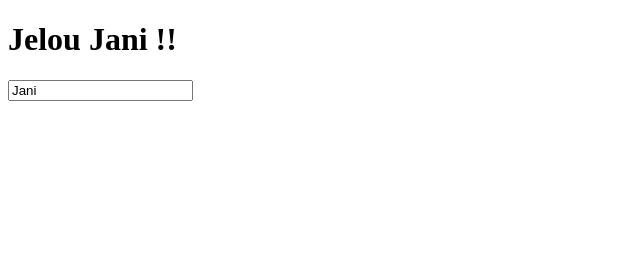
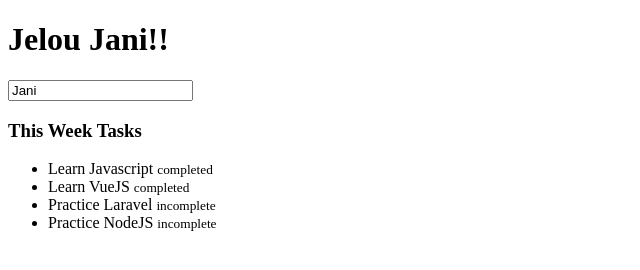
Before and after one commit to janijesse/sayjelou, a plain HTML site: page index.html in a window 1280 px wide. Shown: the whole page, without its empty margins (0-640 px from the left). Drawn offline with nearby package versions, Linux system fonts and the light colour scheme.

Commit message:
Conditionals and Loops

```diff
--- a/index.html
+++ b/index.html
@@ -7,8 +7,17 @@
 </head>
 <body>
     <div id="app">
-        <h1>Jelou {{ name }} !!</h1>
+        <h1 v-if="name.length > 2">Jelou <span v-text="name"></span>!!</h1>
+        <h2 v-else>Write your name please</h2>
         <input type="text" v-model="name" >
+        <h3>This Week Tasks</h3>
+        <ul>
+            <li v-for="task in tasks" >
+                <span v-text="task.title "></span>
+                <small v-if="task.completed">completed</small>
+                <small v-else>incomplete</small>
+            </li>
+        </ul>
     </div>
 
     <script src="https://cdn.jsdelivr.net/npm/vue/dist/vue.js"></script>
@@ -16,7 +25,13 @@
         var app = new Vue({
             el: '#app',
             data: {
-                name: "Jani"
+                name: "Jani",
+                tasks: [
+                    {title: "Learn Javascript", completed: true},
+                    {title: "Learn VueJS", completed:true},
+                    {title: "Practice Laravel", completed:false},
+                    {title: "Practice NodeJS", completed:false},
+                ]
             }
         });
 
```
